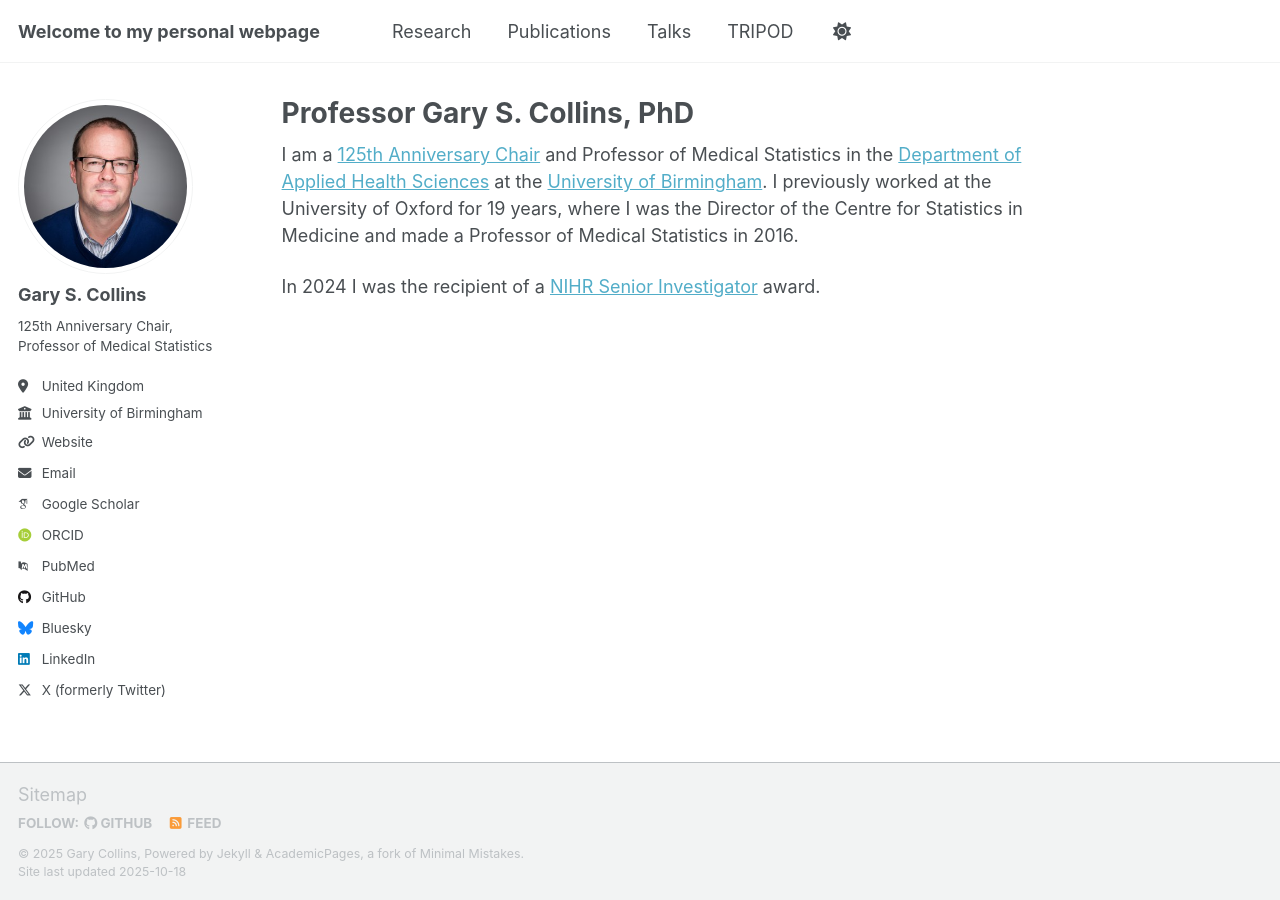
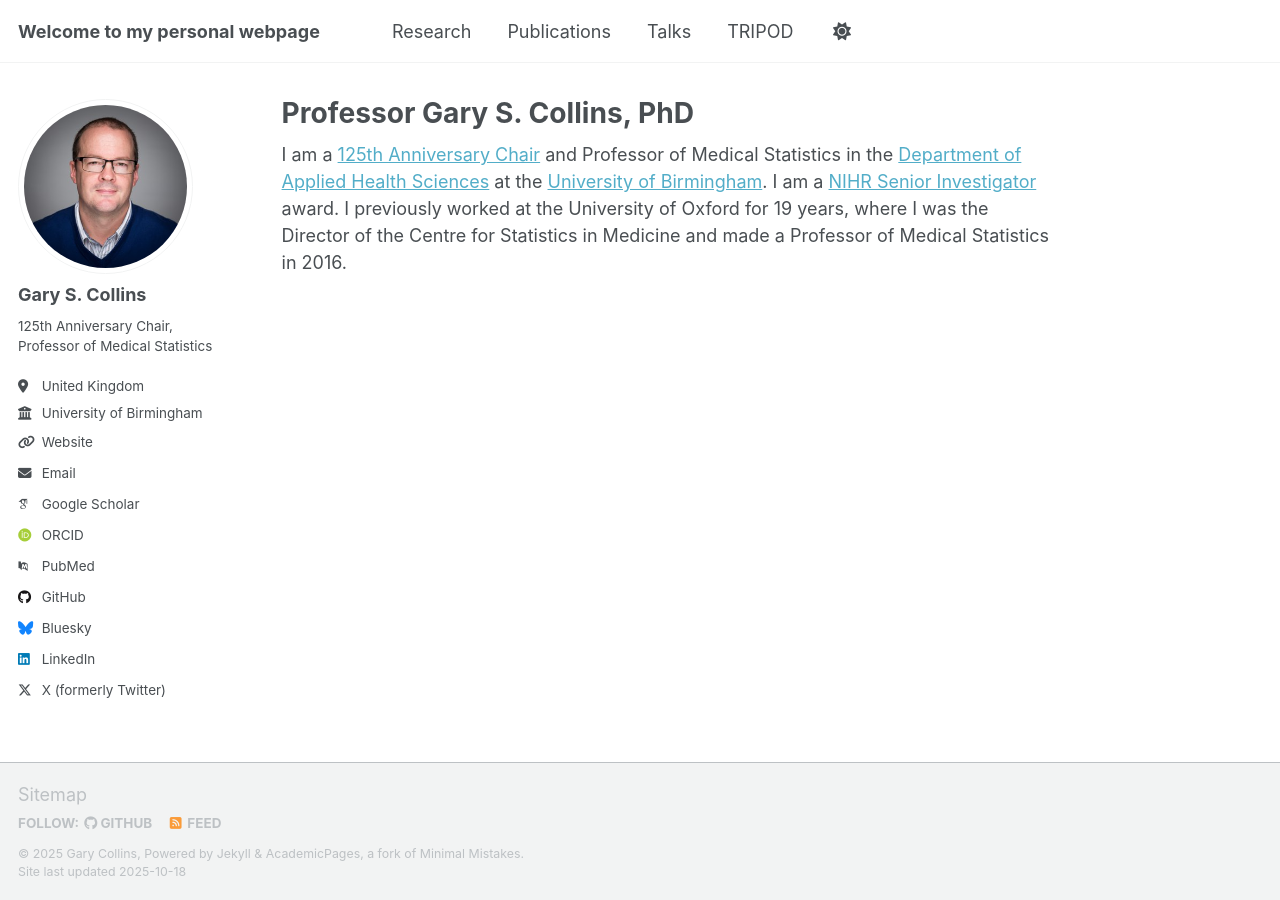
Before and after one commit to gscollins1973/gscollins1973.github.io, a Jekyll site: the page built from _pages/about.md, in a window 1280 px wide. Built offline with Jekyll 4.4.1, drawn with Linux system fonts in a browser that asks for light colours; some web fonts are replaced; a script that is not in the unit is left out.

Commit message:
Update about.md

```diff
--- a/_pages/about.md
+++ b/_pages/about.md
@@ -7,6 +7,4 @@ redirect_from:
   - /about.html
 ---
 
-I am a <a href="https://www.birmingham.ac.uk/research/125th-anniversary-fellows-and-chairs">125th Anniversary Chair</a> and Professor of Medical Statistics in the <a href="https://www.birmingham.ac.uk/about/college-of-medicine-and-health/applied-health-sciences">Department of Applied Health Sciences</a> at the <a href="https://www.birmingham.ac.uk/">University of Birmingham</a>. I previously worked at the University of Oxford for 19 years, where I was the Director of the Centre for Statistics in Medicine and made a Professor of Medical Statistics in 2016.
-
-In 2024 I was the recipient of a <a href="https://www.nihr.ac.uk/people/professor-gary-collins">NIHR Senior Investigator</a> award.
+I am a <a href="https://www.birmingham.ac.uk/research/125th-anniversary-fellows-and-chairs">125th Anniversary Chair</a> and Professor of Medical Statistics in the <a href="https://www.birmingham.ac.uk/about/college-of-medicine-and-health/applied-health-sciences">Department of Applied Health Sciences</a> at the <a href="https://www.birmingham.ac.uk/">University of Birmingham</a>. I am a <a href="https://www.nihr.ac.uk/people/professor-gary-collins">NIHR Senior Investigator</a> award. I previously worked at the University of Oxford for 19 years, where I was the Director of the Centre for Statistics in Medicine and made a Professor of Medical Statistics in 2016.
```
